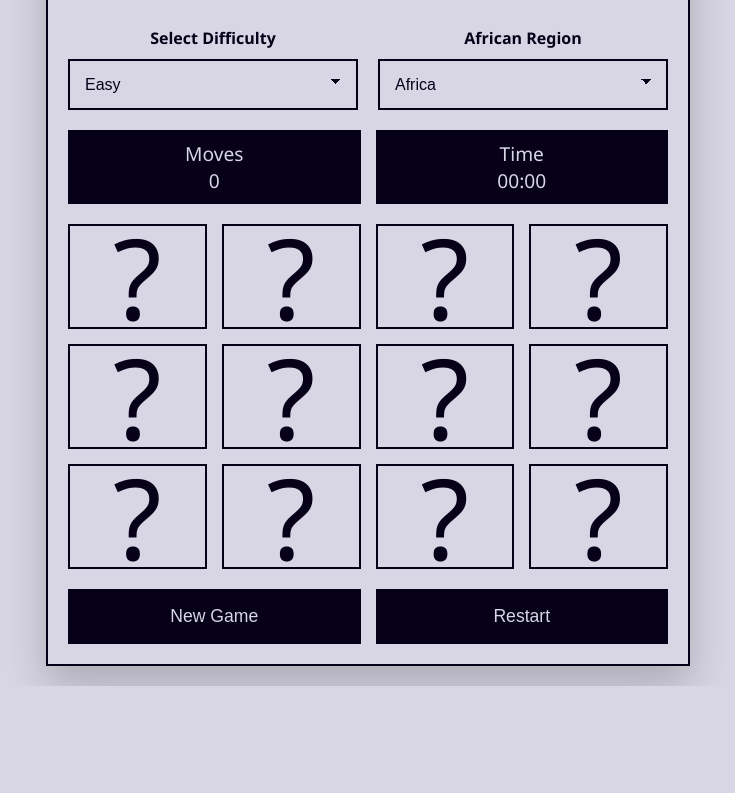
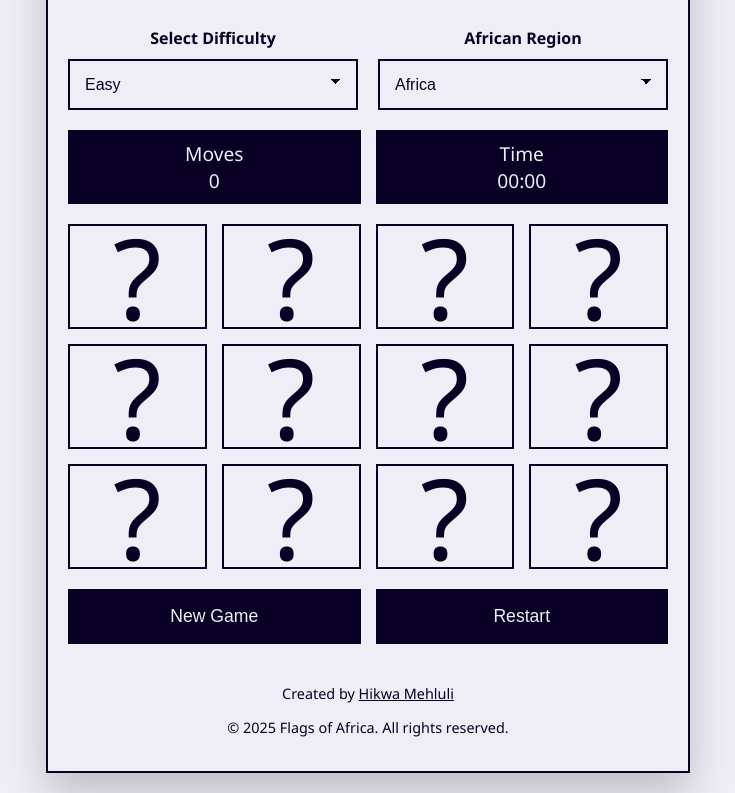
Before and after one commit to HikwaMehluli/flags-of-africa, a website built with webpack: page index.html in a window 1280 px wide. Shown: the part 122-915 px from the top of the page, without its empty margins (272-1007 px from the left). Before the commit the page ends 808 px from the top, so only its background shows below. Built offline with nearby package versions, Linux system fonts and the light colour scheme.

Commit message:
Clean up CSS

```diff
--- a/index.html
+++ b/index.html
@@ -107,6 +107,15 @@
             <button class="new-game-btn" id="new-game-btn">New Game</button>
             <button class="new-game-btn" id="restart-btn">Restart</button>
         </section>
+
+        <footer>
+            <p>
+                Created by <a href="https://github.com/HikwaMehluli" target="_blank" rel="noopener noreferrer">Hikwa Mehluli</a>
+            </p>
+            <p>
+                © <script>document.write(new Date().getFullYear());</script> Flags of Africa. All rights reserved.
+            </p>
+        </footer>
     </main>
 
     <script src="./js/popper.js"></script>
--- a/scss/global-styles.scss
+++ b/scss/global-styles.scss
@@ -1,19 +1,17 @@
 :root {
     /* Blue & Gray */
-    --primary-color: #d8d5e4;
-    --secondary-color: #060119;
+    --primary-color: #efedf5;
+    --secondary-color: #080124;
 
     /* Other Varibales */
     --transition: all 0.5s ease-in-out;
 }
 
 .dark-mode {
-    --primary-color: #130d2c;
-    --secondary-color: #d8d5e4;
+    --primary-color: #080124;
+    --secondary-color: #efedf5;
 
     .win-message {
-        display: none;
-        background-color: green;
         color: var(--secondary-color);
     }
 }
@@ -29,3 +27,22 @@ body {
     padding: 20px;
     transition: var(--transition);
 }
+
+footer {
+    margin-top: 40px;
+    text-align: center;
+    font-size: 0.9em;
+    color: var(--secondary-color);
+
+    a {
+        color: var(--secondary-color);
+        position: relative;
+        text-decoration: underline;
+        transition: var(--transition);
+
+        &:hover {
+            // transform: translateY(-2px);
+            opacity: .7;
+        }
+    }
+}
--- a/scss/win-message.scss
+++ b/scss/win-message.scss
@@ -3,8 +3,8 @@
    ========================================================================== */
 .win-message {
     display: none;
-    background-color: rgb(0, 117, 0);
-    color: white;
+    background-color: #0d850d;
+    color: var(--primary-color);
     text-align: center;
     font-size: 1.2em;
     padding: 20px;
```
Also changed, not shown: css/app.css.
